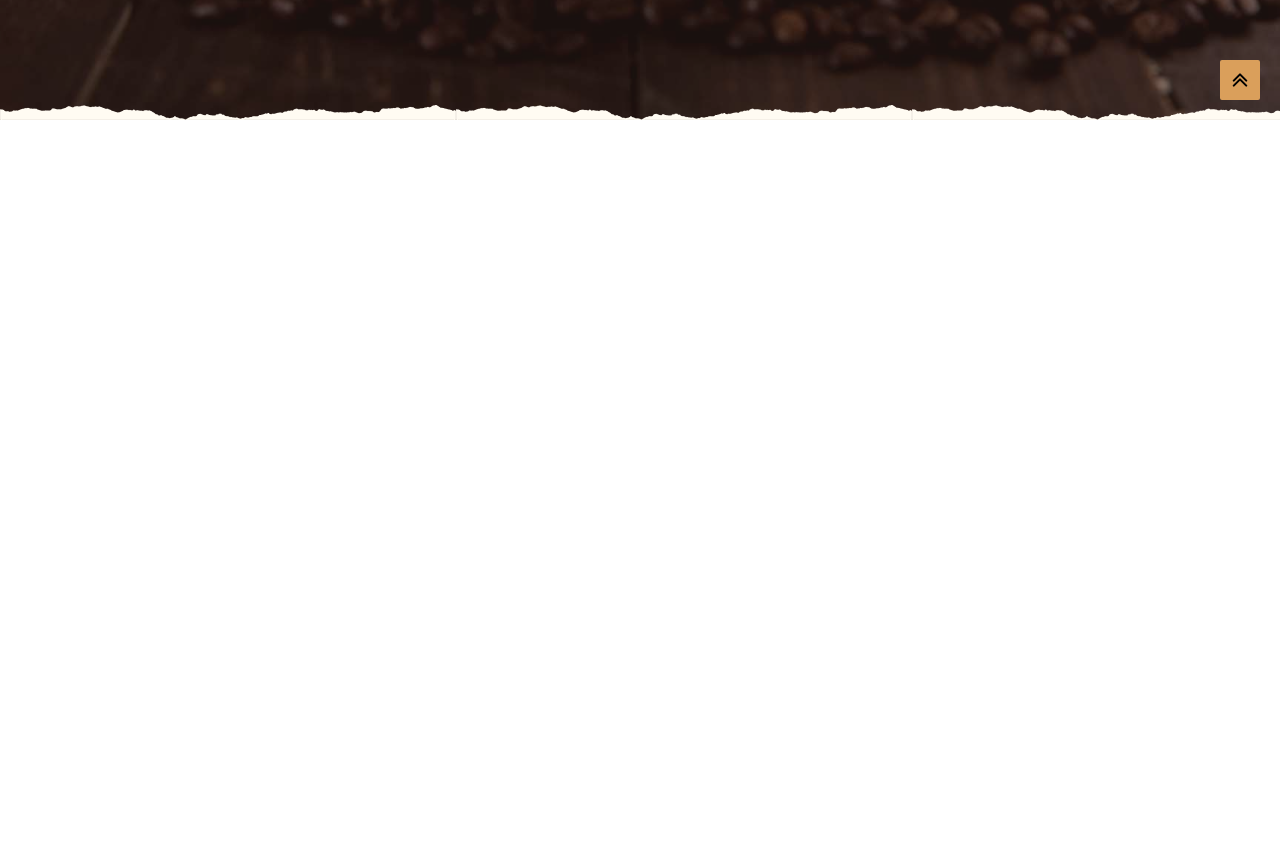
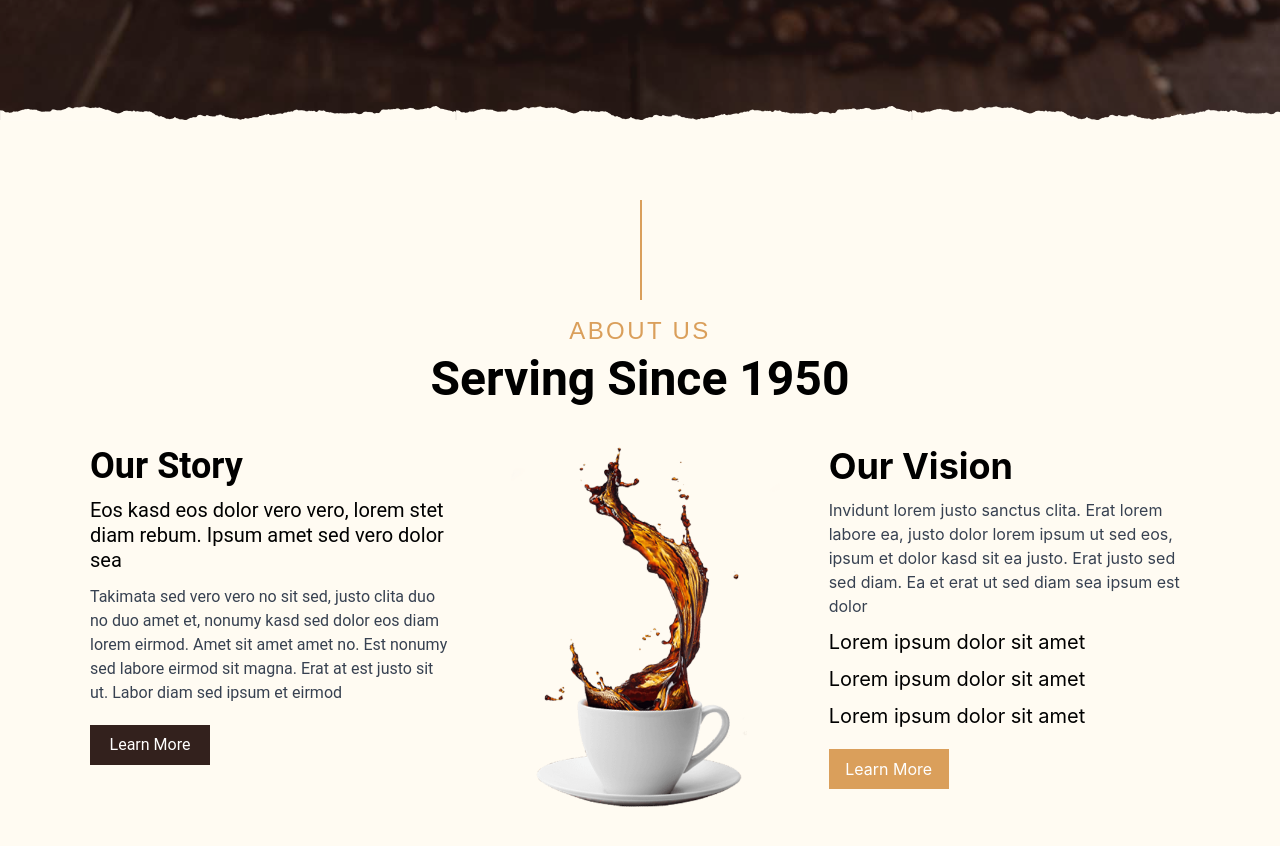
Before and after one commit to NouzNoushad/React-Flutter-Go-Pros, a React (Create React App) app in the folder koppee/: page / in a window 1280 px wide. Shown: the part 680-1526 px from the top of the page. Before the commit the page ends 800 px from the top, so only its background shows below. Built offline with nearby package versions, Linux system fonts and the light colour scheme.

Commit message:
about section

```diff
--- /dev/null
+++ b/koppee/src/Main/about.tsx
@@ -0,0 +1,35 @@
+import React from 'react'
+
+export default function About() {
+    return (
+        <section id='about' className='bg-[#FFFBF2]'>
+            <div className="container-md py-[5rem]">
+                <div className="main-container">
+                    <h4 className='main-text'>About Us</h4>
+                    <h1 className='main-subtext'>Serving Since 1950</h1>
+                </div>
+                <div className="mt-2 grid lg:grid-cols-3 grid-cols-1 lg:gap-2 gap-5">
+                    <div className="font-roboto max-w-[700px] mx-auto">
+                        <h1 className='lg:text-4xl md:text-3xl text-2xl font-bold md:mb-3 mb-2'>Our Story</h1>
+                        <h5 className='lg:text-[20px] md:text-[18px] text-[16px] leading-tight md:mb-3 mb-2'>Eos kasd eos dolor vero vero, lorem stet diam rebum. Ipsum amet sed vero dolor sea</h5>
+                        <p className='text-gray-700 md:mb-5 mb-4'>Takimata sed vero vero no sit sed, justo clita duo no duo amet et, nonumy kasd sed dolor eos diam lorem eirmod. Amet sit amet amet no. Est nonumy sed labore eirmod sit magna. Erat at est justo sit ut. Labor diam sed ipsum et eirmod</p>
+                        <button className='text-white bg-primary min-w-[120px] px-2 py-2'>Learn More</button>
+                    </div>
+                    <div className='max-w-[700px] mx-auto'>
+                        <img src="/images/about.png" alt="" className='w-full h-full object-cover' />
+                    </div>
+                    <div className="max-w-[700px] mx-auto">
+                        <h1 className='lg:text-4xl md:text-3xl text-2xl font-bold md:mb-3 mb-2'>Our Vision</h1>
+                        <p className='text-gray-700 mb-3'>Invidunt lorem justo sanctus clita. Erat lorem labore ea, justo dolor lorem ipsum ut sed eos, ipsum et dolor kasd sit ea justo. Erat justo sed sed diam. Ea et erat ut sed diam sea ipsum est dolor</p>
+                        <ul className='mb-5 md:space-y-3 space-y-2'>
+                            <li><h5 className='lg:text-[20px] md:text-[18px] text-[16px] leading-tight mb-3'>Lorem ipsum dolor sit amet</h5></li>
+                            <li><h5 className='lg:text-[20px] md:text-[18px] text-[16px] leading-tight mb-3'>Lorem ipsum dolor sit amet</h5></li>
+                            <li><h5 className='lg:text-[20px] md:text-[18px] text-[16px] leading-tight mb-3'>Lorem ipsum dolor sit amet</h5></li>
+                        </ul>
+                        <button className='text-white bg-secondary min-w-[120px] px-2 py-2'>Learn More</button>
+                    </div>
+                </div>
+            </div>
+        </section>
+    )
+}
--- a/koppee/src/Main/header.tsx
+++ b/koppee/src/Main/header.tsx
@@ -3,7 +3,7 @@ import React from 'react'
 export default function Header() {
     return (
         <header className='fixed top-0 left-0 w-full z-50 lg:py-6 md:py-5 py-4 bg-transparent'>
-            <div className="container-width text-white font-montserrat flex items-center justify-between">
+            <div className="container-lg text-white font-montserrat flex items-center justify-between">
                 <a href="#home">
                     <h1 className='lg:text-4xl sm:text-3xl text-2xl  font-bold uppercase font-roboto'>koppee</h1>
                 </a>
--- a/koppee/src/Main/home.tsx
+++ b/koppee/src/Main/home.tsx
@@ -32,7 +32,7 @@ const slides = [
 export default function MainHome() {
     const [swiperInstance, setSwiperInstance] = useState<any>(null)
     return (
-        <div className="relative w-full">
+        <section id='home' className="relative w-full">
             <Swiper
                 modules={[Navigation, Autoplay]}
                 autoplay={{ delay: 4000 }}
@@ -68,7 +68,7 @@ export default function MainHome() {
                     <path strokeLinecap="round" strokeLinejoin="round" d="M9 5l7 7-7 7" />
                 </svg>
             </button>
-            <div className="absolute left-0 bottom-0 z-10 w-full h-[15px] bg-[url('/public/images/overlay-bottom.png')]"></div>
-        </div>
+            <div className="absolute left-0 bottom-[-1px] z-10 w-full h-[15px] bg-[url('/public/images/overlay-bottom.png')]"></div>
+        </section>
     )
 }
--- a/koppee/src/Main/main.tsx
+++ b/koppee/src/Main/main.tsx
@@ -2,6 +2,7 @@ import React from 'react'
 import Header from './header'
 import MainHome from './home'
 import ScrollUpButton from './scrollButton'
+import About from './about'
 
 export default function Main() {
     return (
@@ -9,6 +10,7 @@ export default function Main() {
             <ScrollUpButton />
             <Header />
             <MainHome />
+            <About />
         </>
     )
 }
--- a/koppee/src/Main/scrollButton.tsx
+++ b/koppee/src/Main/scrollButton.tsx
@@ -6,7 +6,7 @@ export default function ScrollUpButton() {
     const handleScroll = () => {
         const windowHeight = window.scrollY
         setScrollBtn(
-            windowHeight > 500 ? 'hidden' : "fixed bottom-[20px] right-[20px] h-[40px] w-[40px] bg-secondary rounded-sm transition-all duration-200 z-40"
+            windowHeight > 500 ? "fixed bottom-[20px] right-[20px] h-[40px] w-[40px] bg-secondary rounded-sm transition-all duration-200 z-40" : 'hidden'
         )
     }
 
--- a/koppee/src/index.css
+++ b/koppee/src/index.css
@@ -23,6 +23,10 @@ code {
         monospace;
 }
 
+html {
+    scroll-behavior: smooth;
+}
+
 .swiper-button-next,
 .swiper-button-prev {
     color: white;
@@ -40,8 +44,12 @@ code {
 }
 
 @layer components {
-    .container-width {
+    .container-lg {
         @apply max-w-[1300px] mx-auto px-6 xl:px-0;
+    }
+
+    .container-md {
+        @apply max-w-[1100px] mx-auto px-6 xl:px-0;
     }
 
     .bg-primary {
@@ -63,4 +71,16 @@ code {
     .nav-link {
         @apply transition-colors duration-150 hover:text-secondary;
     }
+
+    .main-container {
+        @apply relative pt-[115px] pb-[35px] after:absolute after:left-[50%] after:w-[2px] after:h-[100px] after:top-0 after:bg-secondary flex flex-col items-center;
+    }
+
+    .main-text {
+        @apply font-montserrat text-secondary uppercase tracking-widest lg:text-2xl md:text-xl text-lg font-medium mb-2;
+    }
+
+    .main-subtext {
+        @apply font-roboto lg:text-5xl md:text-4xl text-3xl font-bold;
+    }
 }
```
